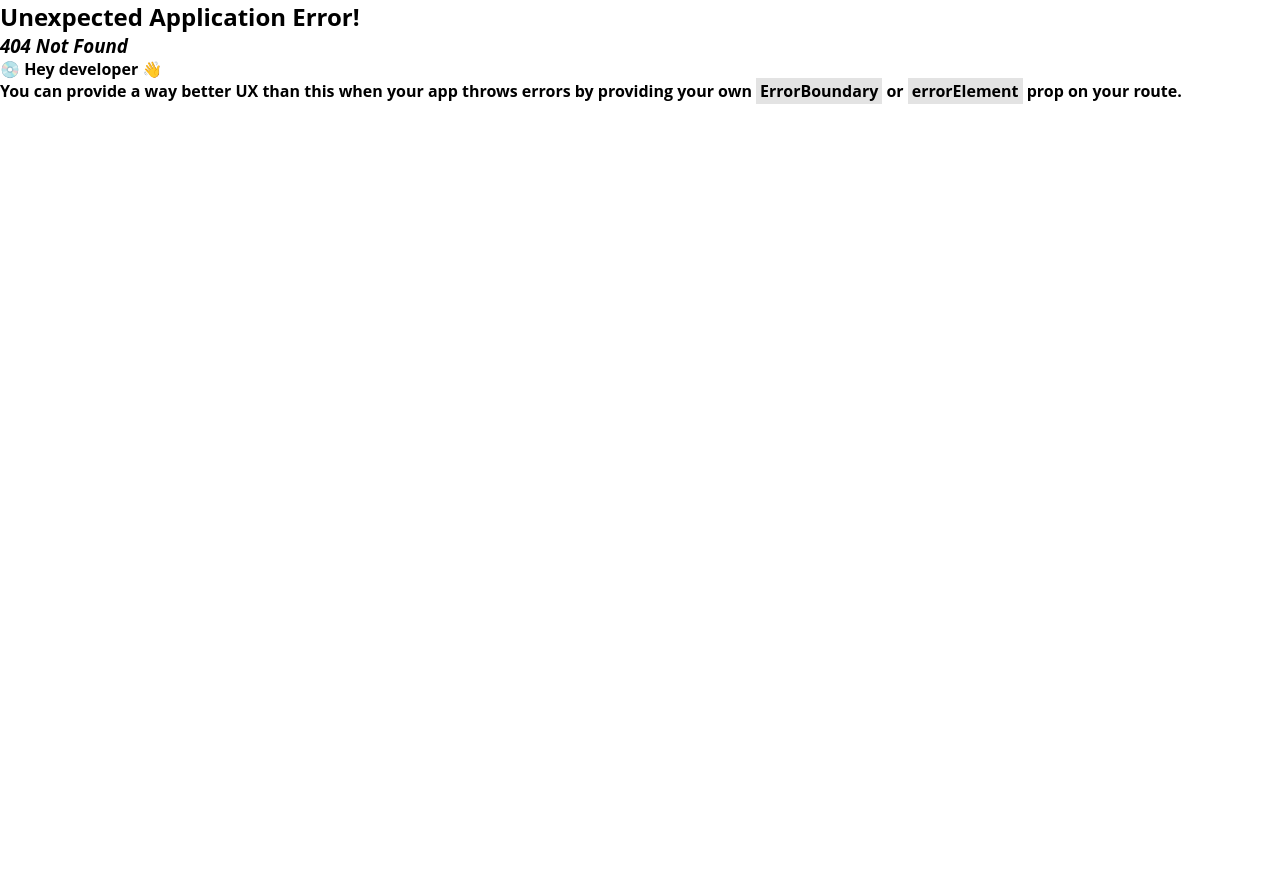
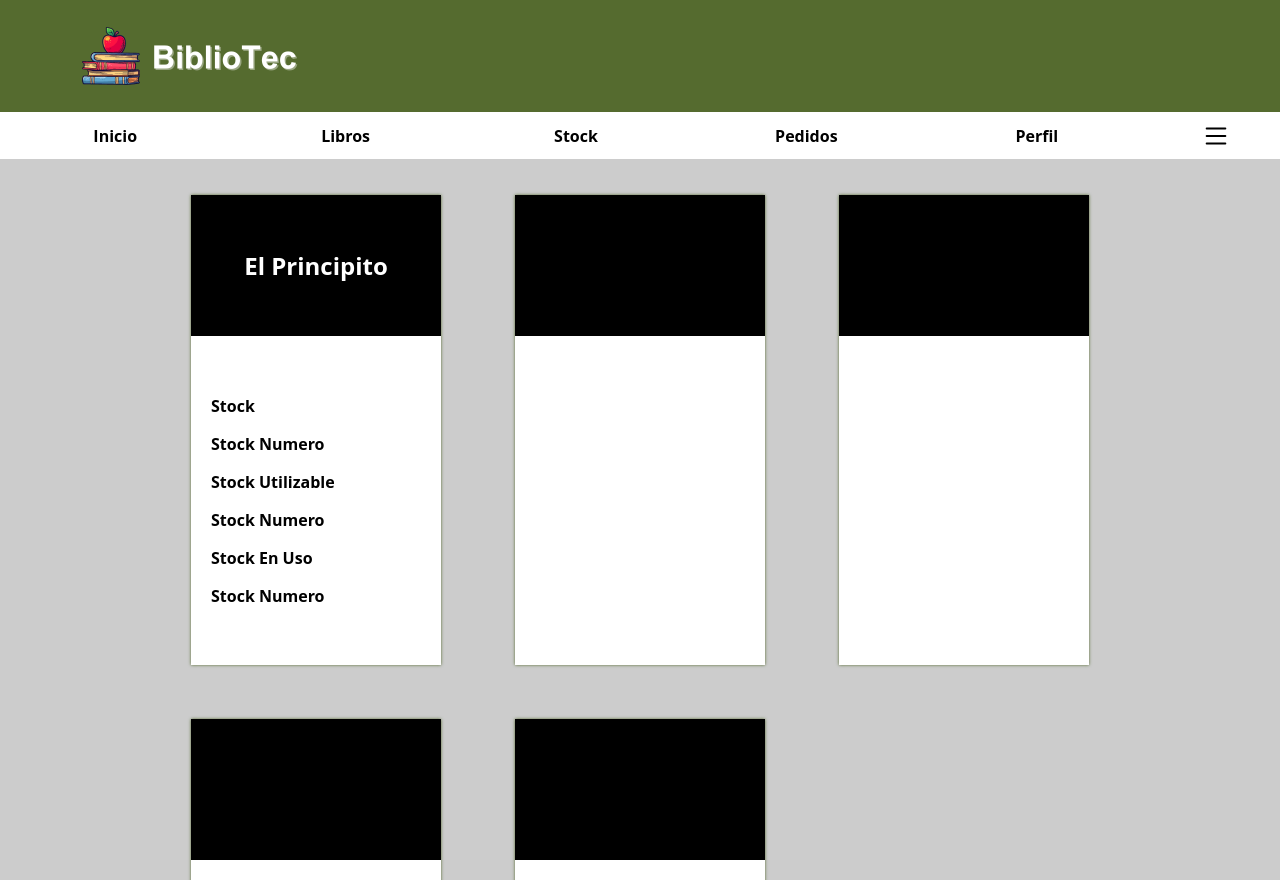
Before and after one commit to Maximiliano17/BiblioTec, a React (Vite) app: page /stock in a window 1280 px wide. Before the commit this address had no page. Before the commit the page ends 800 px from the top, so only its background shows below. Built offline with nearby package versions, Linux system fonts and the light colour scheme.

Commit message:
Subir seccion stock

```diff
--- a/src/components/Nabvar.jsx
+++ b/src/components/Nabvar.jsx
@@ -9,8 +9,7 @@ function Nav() {
        <nav className={styles.nav}>
             <Link className={styles.link} to="/">Inicio</Link>
             <Link className={styles.link} to="/libros">Libros</Link>
-            {/* <Link className={styles.link} to="/personal">Nuestro Personal</Link> */}
-            <a href="#">Stock</a>
+            <Link className={styles.link} to="/stock">Stock</Link>
             <a href="#">Pedidos</a>
             <a href="#">Perfil</a>
        </nav>
--- /dev/null
+++ b/src/json/stock.json
@@ -0,0 +1,4 @@
+{
+    "titulo":"El Principito",
+    "descripccion": "Un libro re fachero loco un libraso"
+}
--- a/src/main.jsx
+++ b/src/main.jsx
@@ -7,6 +7,7 @@ import App from './App.jsx';
 import Login from "./pages/Login.jsx";
 import Libros from "./pages/Libros.jsx";
 import NuestroPersonal from "./pages/NuestroPersonal.jsx";
+import Stock from "./pages/Stock.jsx";
 // Routes
 const router = createBrowserRouter([
   {
@@ -27,6 +28,12 @@ const router = createBrowserRouter([
         <NuestroPersonal />
     ),
   },
+  {
+    path: "/stock",
+    element: (
+        <Stock />
+    ),
+  },
   {  /*Login - Register*/
     path: "/login",
     element: (
--- a/src/modules/Inicio.module.css
+++ b/src/modules/Inicio.module.css
@@ -8,4 +8,20 @@
     font-weight: 700;
 }
 
-/*LibrosContent*/
+/*inicioContent*/
+.inicioContent{
+    width: 100%;
+    height: fit-content;
+    display: flex;
+    justify-content: center;
+    align-items: center;
+    flex-direction: column;
+}
+
+.info{
+    width: 100%;
+    height: 100vh;
+    display: flex;
+    justify-content: center;
+    align-items: center;
+}
--- a/src/modules/Login.module.css
+++ b/src/modules/Login.module.css
@@ -1,4 +1,4 @@
- /*Estilos por Defecto*/
+/*Estilos por Defecto*/
 
  *{
     margin: 0;
--- /dev/null
+++ b/src/modules/Stock.module.css
@@ -0,0 +1,80 @@
+/*Estilos por Defecto*/
+
+ *{
+    margin: 0;
+    padding:0;
+    box-sizing: border-box;
+    font-family: 'Open Sans', sans-serif;
+    font-weight: 700;
+}
+
+/*Stock*/
+
+.stockContent{
+   width: 100%;
+   height: calc(100vh - 10vh);
+   display: grid;
+   grid-template-columns: repeat(4, 300px);
+   grid-template-rows: 500px 500px 500px;
+   padding: 20px;
+   justify-content: center;
+   align-items: center;
+   gap: 1.5rem;
+   overflow-y: scroll;
+   place-items: center;
+   background: #ccc;
+}
+
+.stockItem{
+    width: 250px;
+    height: 470px;
+    display: flex;
+    justify-content: center;
+    align-items: center;
+    flex-direction: column;
+    background: white;
+    box-shadow: 0px 0px 3px #556B2F;
+}
+
+.nombreHerramienta{
+    width: 100%;
+    height: 30%;
+    display: flex;
+    justify-content: center;
+    align-items: center;
+    background: #000;
+}
+
+.nombreHerramienta h1{
+    color: white;
+}
+
+.estadisticasHerramienta{
+    width: 100%;
+    height: 70%;
+    display: flex;
+    justify-content: center;
+    align-items: start;
+    flex-direction: column;
+    padding-left: 20px;
+    gap: 1rem;
+    background: white;
+}
+
+/*Responcive desing*/
+
+@media(max-width: 1300px){
+    .stockContent{
+        grid-template-columns: repeat(3, 300px);
+    }
+}
+
+@media(max-width: 1000px){
+    .stockContent{
+        grid-template-columns: repeat(1, 320px);
+    }
+
+    .stockItem{
+        width: 300px;
+    }
+}
--- a/src/pages/Inicio.jsx
+++ b/src/pages/Inicio.jsx
@@ -10,8 +10,18 @@ function Inicio() {
       <>
       {/*Inicio*/}
        <Header />
-       <div className={styles.inicio}>
+       <div className={styles.inicioContent}>
+        <div className={styles.info}>
 
+        </div>
+        <div className={styles.formularios}>
+         <form className={styles.formulario}>
+
+         </form>
+         <form className={styles.formulario}>
+
+         </form>
+        </div>
        </div>
       </>
     )
--- /dev/null
+++ b/src/pages/Stock.jsx
@@ -0,0 +1,62 @@
+//Components
+import Header from "../components/Header"
+//Styles
+import styles from "../modules/Stock.module.css"
+
+function Stock() {
+    return (
+      <>
+      {/*Stock*/}
+       <Header />
+       <div className={styles.stockContent}>
+        <section className={styles.stockItem}>
+          <div className={styles.nombreHerramienta}>
+           <h1>El Principito</h1>
+          </div>
+          <div className={styles.estadisticasHerramienta}>
+           <p>Stock</p>
+           <p>Stock Numero</p>
+           <p>Stock Utilizable</p>
+           <p>Stock Numero</p>
+           <p>Stock En Uso</p>
+           <p>Stock Numero</p>
+          </div>
+        </section>
+        <section className={styles.stockItem}>
+          <div className={styles.nombreHerramienta}>
+
+          </div>
+          <div className={styles.estadisticasHerramienta}>
+
+          </div>
+        </section>
+        <section className={styles.stockItem}>
+          <div className={styles.nombreHerramienta}>
+
+          </div>
+          <div className={styles.estadisticasHerramienta}>
+
+          </div>
+        </section>
+        <section className={styles.stockItem}>
+          <div className={styles.nombreHerramienta}>
+
+          </div>
+          <div className={styles.estadisticasHerramienta}>
+
+          </div>
+        </section>
+        <section className={styles.stockItem}>
+          <div className={styles.nombreHerramienta}>
+
+          </div>
+          <div className={styles.estadisticasHerramienta}>
+
+          </div>
+        </section>
+       </div>
+      </>
+    )
+  }
+
+  export default Stock
```
Also changed, not shown: src/pages/NuestroPersonal.jsx (line endings or trailing spaces).
